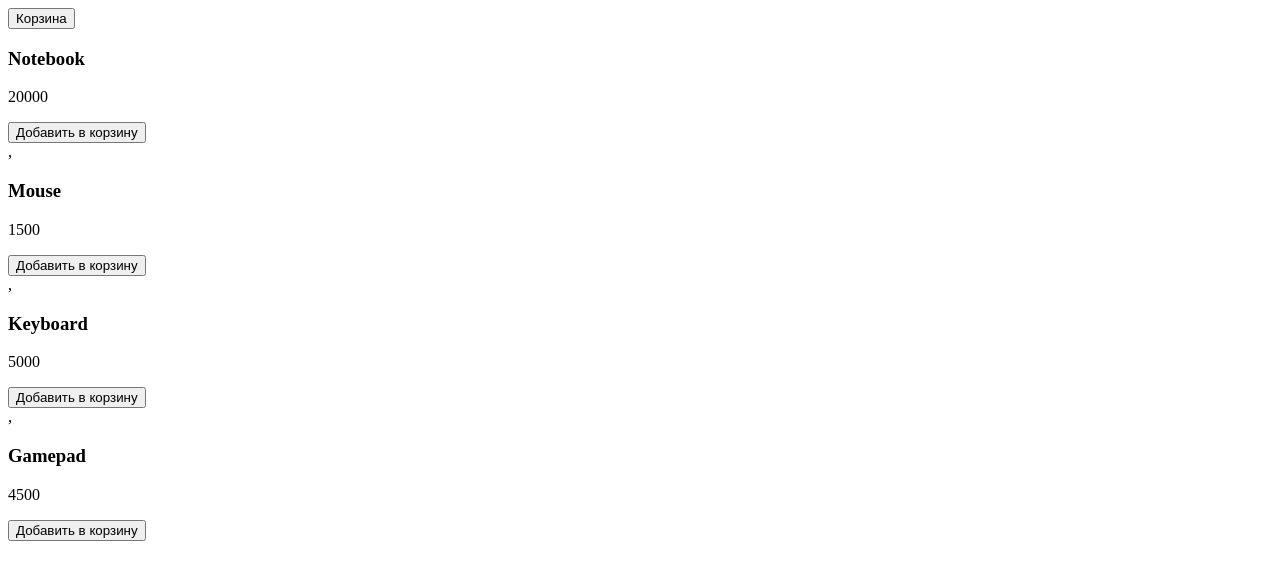
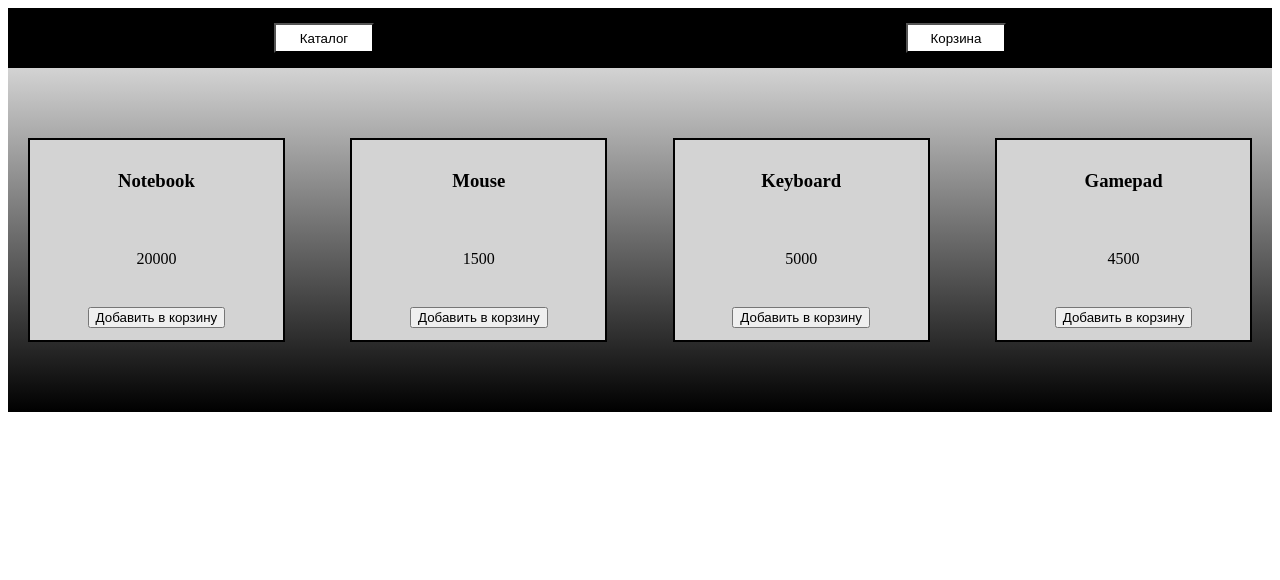
Before and after one commit to katrinCoder/JavaScript2, a plain HTML site: page Lesson1/project/index.html in a window 1280 px wide. Drawn offline with Linux system fonts and the light colour scheme.

Commit message:
HomeWork1

```diff
--- /dev/null
+++ b/Lesson1/project/css/style.sass
@@ -0,0 +1,31 @@
+header
+    width: 100%
+    height: 60px
+    background-color: black
+    display: flex
+    align-items: center
+    justify-content: space-around
+
+.btn-header
+    width: 100px
+    height: 30px
+    background-color: white
+    color: black
+
+.products
+    width: 100%
+    padding: 50px 0px
+    display: flex
+    justify-content: space-between
+    background: linear-gradient(0deg, black, lightgray)
+
+.product-item
+    width: 20%
+    height: 200px
+    border: 2px solid black
+    background-color: lightgrey
+    margin: 20px
+    display: flex
+    flex-direction: column
+    align-items: center
+    justify-content: space-around
--- a/Lesson1/project/index.html
+++ b/Lesson1/project/index.html
@@ -3,10 +3,12 @@
 <head>
     <meta charset="UTF-8">
     <title>Интернет-магазин</title>
+    <link rel="stylesheet" href="css/style.css">
 </head>
 <body>
 <header>
-    <button class="btn-cart" type="button">Корзина</button>
+    <button class="btn-catalog btn-header" type="button">Каталог</button>
+    <button class="btn-cart btn-header" type="button">Корзина</button>
 </header>
 <main>
     <div class="products"></div>
--- a/Lesson1/project/js/main.js
+++ b/Lesson1/project/js/main.js
@@ -5,18 +5,21 @@ const products = [
     {id: 4, title: 'Gamepad', price: 4500},
 ];
 
-const renderProduct = (title, price) => {
-    return `<div class="product-item">
-                <h3>${title}</h3>
-                <p>${price}</p>
-                <button class="by-btn">Добавить в корзину</button>
-              </div>`;
-};
+const renderProduct = (title = 'Товар', price = 1000) =>
+    `<div class="product-item">
+        <h3>${title}</h3>
+        <p>${price}</p>
+        <button class="by-btn">Добавить в корзину</button>
+    </div>`;
+
+const insertList = (productList) => {
+    for (let i=0; i < productList.length; i++) {
+        document.querySelector('.products').insertAdjacentHTML("beforeend", productList[i]);
+    }
+}
 
 const renderProducts = (list = []) => {
-    const productList = list.map((item) => {
-        return renderProduct(item.title, item.price);
-    });
+    const productList = list.map(item => renderProduct(item.title, item.price));
     // let productList = [];
 
     // for (let i = 0; i < list.length; i++) {
@@ -26,8 +29,10 @@ const renderProducts = (list = []) => {
     //     productList.push(renderProduct(item.title, item.price));
     // }
 
-    document.querySelector('.products').innerHTML = productList;
+    // document.querySelector('.products').innerHTML = productList;
     // console.log(productList);
+
+    insertList(productList);
 }
 
 renderProducts(products);
```
Also changed, not shown: Lesson1/project/css/style.css (added), 1 other file.
